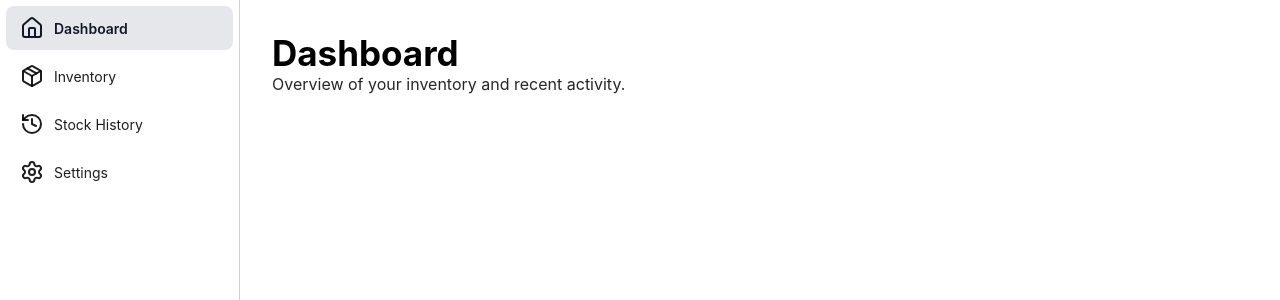
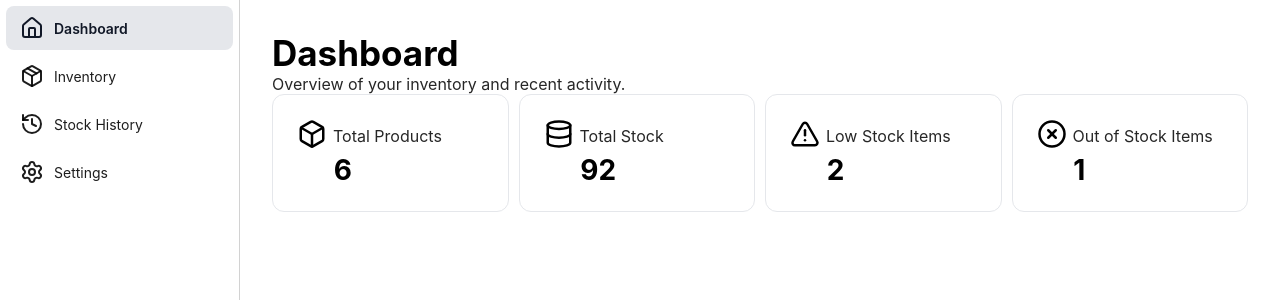
Before and after one commit to princemclein/Inventory-System-, a React (Vite) app: page / in a window 1280 px wide. Shown: the top 300 px of the page. Built offline with nearby package versions, Linux system fonts and the light colour scheme.

Commit message:
feat: restructure StatCard with icon-label header and wire up into Dashboard

```diff
--- a/src/Components/Dashboard/StatCard.jsx
+++ b/src/Components/Dashboard/StatCard.jsx
@@ -1,12 +1,13 @@
-import "../Dashboard/StatCard.css";
+import "../../Styles/Dashboard/StatCard.css";
 
-function StatCard({ icon, label, value, sublabel, variant = "neutral" }) {
+export default function StatCard({ icon, label, value, variant = "neutral" }) {
   return (
     <div className="stat-card">
-      <div className={`stat-icon stat-icon-${variant}`}>{icon}</div>
-      <p className="stat-label">{label}</p>
+      <div className="stat-header">
+        <div className={`stat-icon stat-icon-${variant}`}>{icon}</div>
+        <p className="stat-label">{label}</p>
+      </div>
       <h2 className="stat-value">{value}</h2>
-      <p className="stat-sublabel">{sublabel}</p>
     </div>
   );
 }
--- a/src/Pages/Dashboard.jsx
+++ b/src/Pages/Dashboard.jsx
@@ -1,13 +1,36 @@
-import Sidebar from "../Components/Sidebar.jsx";
+import "../Styles/Pages/Dashboard.css";
 import PageHeader from "../Components/PageHeader.jsx";
+import StatCard from "../Components/Dashboard/StatCard.jsx";
+import { Box, Database, AlertTriangle, XCircle } from "lucide-react";
 
 export default function Dashboard() {
   return (
     <>
+      {/* Page Header */}
       <PageHeader
         title="Dashboard"
         subtitle="Overview of your inventory and recent activity."
       />
+
+      {/* 4 Status Card */}
+      <div className="stat-cards-row">
+        <StatCard icon={<Box size={30} />} label="Total Products" value={6} />
+        <StatCard
+          icon={<Database size={30} />}
+          label="Total Stock"
+          value={92}
+        />
+        <StatCard
+          icon={<AlertTriangle size={30} />}
+          label="Low Stock Items"
+          value={2}
+        />
+        <StatCard
+          icon={<XCircle size={30} />}
+          label="Out of Stock Items"
+          value={1}
+        />
+      </div>
     </>
   );
 }
--- a/src/Styles/Dashboard/StatCard.css
+++ b/src/Styles/Dashboard/StatCard.css
@@ -1,24 +1,25 @@
 .stat-card {
   background: white;
   border-radius: 12px;
-  padding: 20px;
+  padding: 24px;
   border: 1px solid #e5e7eb;
 }
 
+.stat-header {
+  display: flex;
+  align-items: center;
+  gap: 6px;
+}
+
 .stat-label {
-  color: #6b7280;
-  font-size: 14px;
-  margin: 12px 0 4px;
+  color: var(--subtitle-color);
+  font-size: 16px;
+  margin: 0;
 }
 
 .stat-value {
   font-size: 28px;
   font-weight: 700;
   margin: 0;
+  margin-left: 2.3rem;
 }
-
-.stat-sublabel {
-  color: #9ca3af;
-  font-size: 13px;
-  margin-top: 4px;
-}
--- a/src/Styles/Pages/Dashboard.css
+++ b/src/Styles/Pages/Dashboard.css
@@ -0,0 +1,5 @@
+.stat-cards-row {
+  display: grid;
+  grid-template-columns: repeat(4, 1fr);
+  gap: 10px;
+}
```
